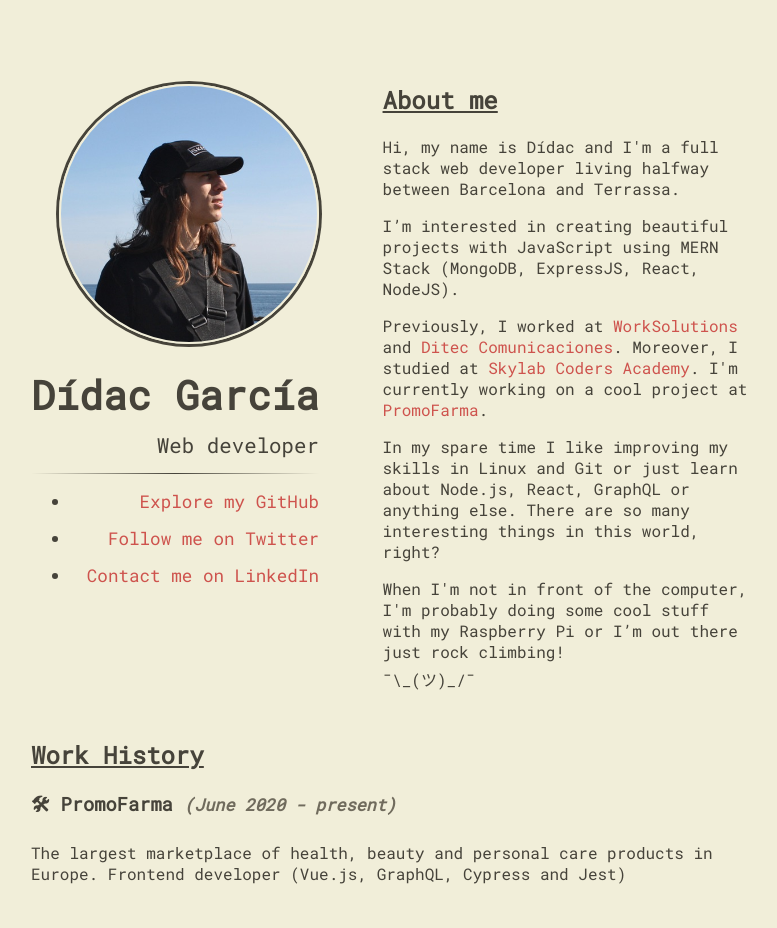
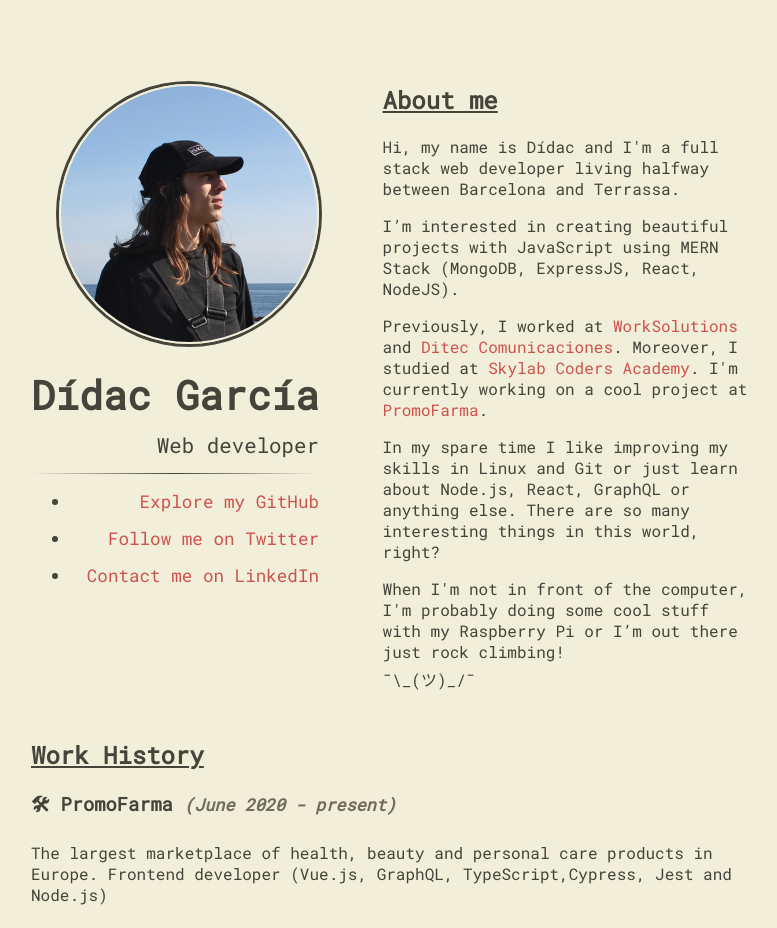
Before and after one commit to didaquis/didaquis.github.io, a Next.js app: page / in a window 1280 px wide. Shown: the top 928 px of the page, without its empty margins (247-1024 px from the left). Built offline with nearby package versions, Linux system fonts and the light colour scheme; some icons are missing.

Commit message:
Content has been updated

```diff
--- a/components/WorkHistory.js
+++ b/components/WorkHistory.js
@@ -3,7 +3,7 @@ const WorkHistory = () => (
 		<h2>Work History</h2>
 		<article>
 			<h3>🛠 PromoFarma <span>(June 2020 - present)</span></h3>
-			<p>The largest marketplace of health, beauty and personal care products in Europe. Frontend developer (Vue.js, GraphQL, Cypress and Jest)</p>
+			<p>The largest marketplace of health, beauty and personal care products in Europe. Frontend developer (Vue.js, GraphQL, TypeScript,Cypress, Jest and Node.js)</p>
 		</article>
 		<article>
 			<h3>🛠 Ditec Comunicaciones <span>(April 2018 - June 2020)</span></h3>
```
